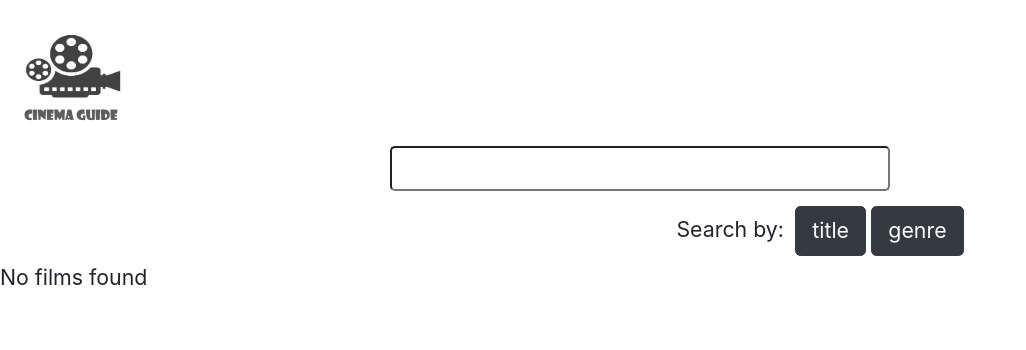
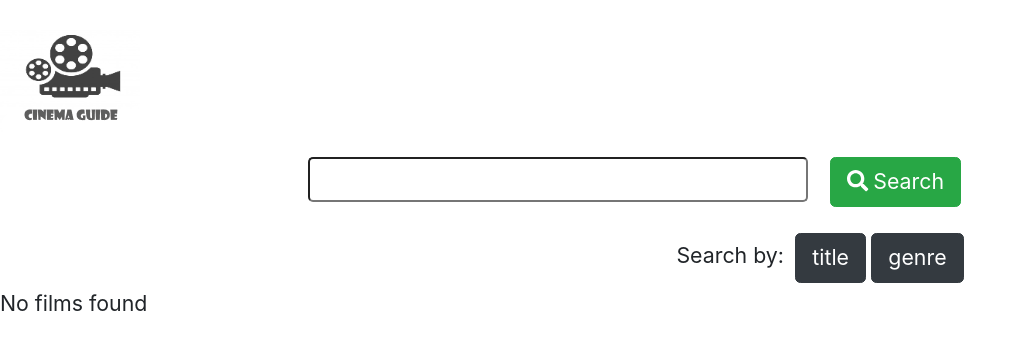
Before and after one commit to YekaterinaBindyuk/react-mentoring, a React app in the folder movies/: page / in a window 1280 px wide. Before the commit this address led to /search. Shown: the top 350 px of the page, without its empty margins (0-1026 px from the left). Built offline with nearby package versions, Linux system fonts and the light colour scheme; the HTML template or start-up script is replaced by a standard one.

Commit message:
small corrections

```diff
--- a/movies/src/components/App.js
+++ b/movies/src/components/App.js
@@ -7,14 +7,13 @@ import actionCreators from "../redux/action-creators/actionCreators";
 import { connect } from "react-redux";
 
 export class App extends React.Component {
-  componentDidMount() {
+
+  render = () => {
     const { searchMovies } = this.props;
     const { searchInput, searchType } = queryString.parse(this.props.location.search);
     if (searchInput && searchType) {
       searchMovies(searchInput, searchType);
     }
-  }
-  render = () => {
     return (
       <div>
         <ErrorBoundary>
--- a/movies/src/components/movie/MovieView.js
+++ b/movies/src/components/movie/MovieView.js
@@ -15,13 +15,11 @@ import { MOVIE_COVER } from "../../environment/const";
 import RecommendedMovies from "./RecommendedMovies";
 
 export class MovieView extends React.Component {
-  componentDidMount() {
+
+  render = () => {
     const { getMovie } = this.props;
     const { id } = this.props.match.params;
     getMovie(id);
-  }
-
-  render = () => {
     const {
       title,
       release_date,
--- a/movies/src/components/search/Search.js
+++ b/movies/src/components/search/Search.js
@@ -2,13 +2,19 @@ import React from "react";
 import { SEARCH_BUTTON } from "../../environment/const";
 import SearchType from "./SearchType";
 import { FontAwesomeIcon } from "@fortawesome/react-fontawesome";
-import { Redirect } from "react-router-dom";
+import { withRouter } from "react-router-dom";
 
 export class Search extends React.Component {
   constructor(props) {
     super(props);
     this.state = { searchInput: null, searchType: "title" };
   };
+
+  onSearchClick = () => {
+    const {searchInput, searchType} = this.state;
+    const url = `/search?searchInput=${searchInput}&searchType=${searchType}`;
+    this.props.history.push(url);
+  }
 
   onSearchByTitleClick = () => {
     this.setState({ searchType: "title" });
@@ -25,7 +31,6 @@ export class Search extends React.Component {
   };
 
   render = () => {
-    const {searchInput, searchType} = this.state;
     return (
       <div className="search">
         <input
@@ -34,12 +39,10 @@ export class Search extends React.Component {
           onChange={this.onSearchValueChange}
         />
 
-        <Redirect to= {`/search?searchInput=${searchInput}&searchType=${searchType}`}>
-        <button id="search-btn" className="btn btn-success m-2 ml-3">
+        <button id="search-btn" className="btn btn-success m-2 ml-3" onClick={this.onSearchClick}>
           <FontAwesomeIcon icon="search" className="mr-1"/>
           {SEARCH_BUTTON}
         </button>
-        </Redirect>
         <div className="search-type">
           <SearchType
             onSearchByGenreClick={this.onSearchByGenreClick}
@@ -51,4 +54,4 @@ export class Search extends React.Component {
   };
 }
 
-export default Search;
+export default withRouter(Search);
```
